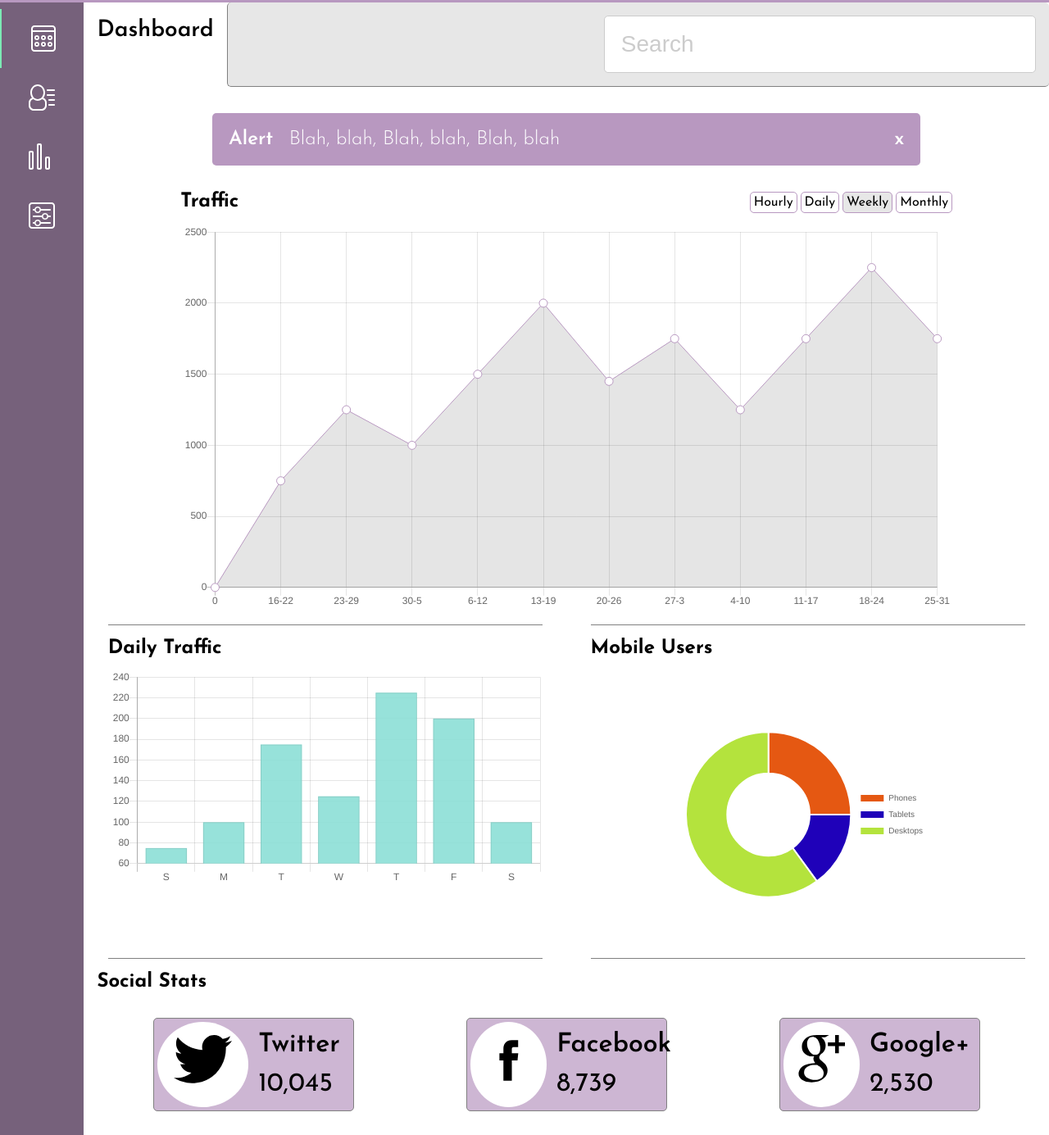
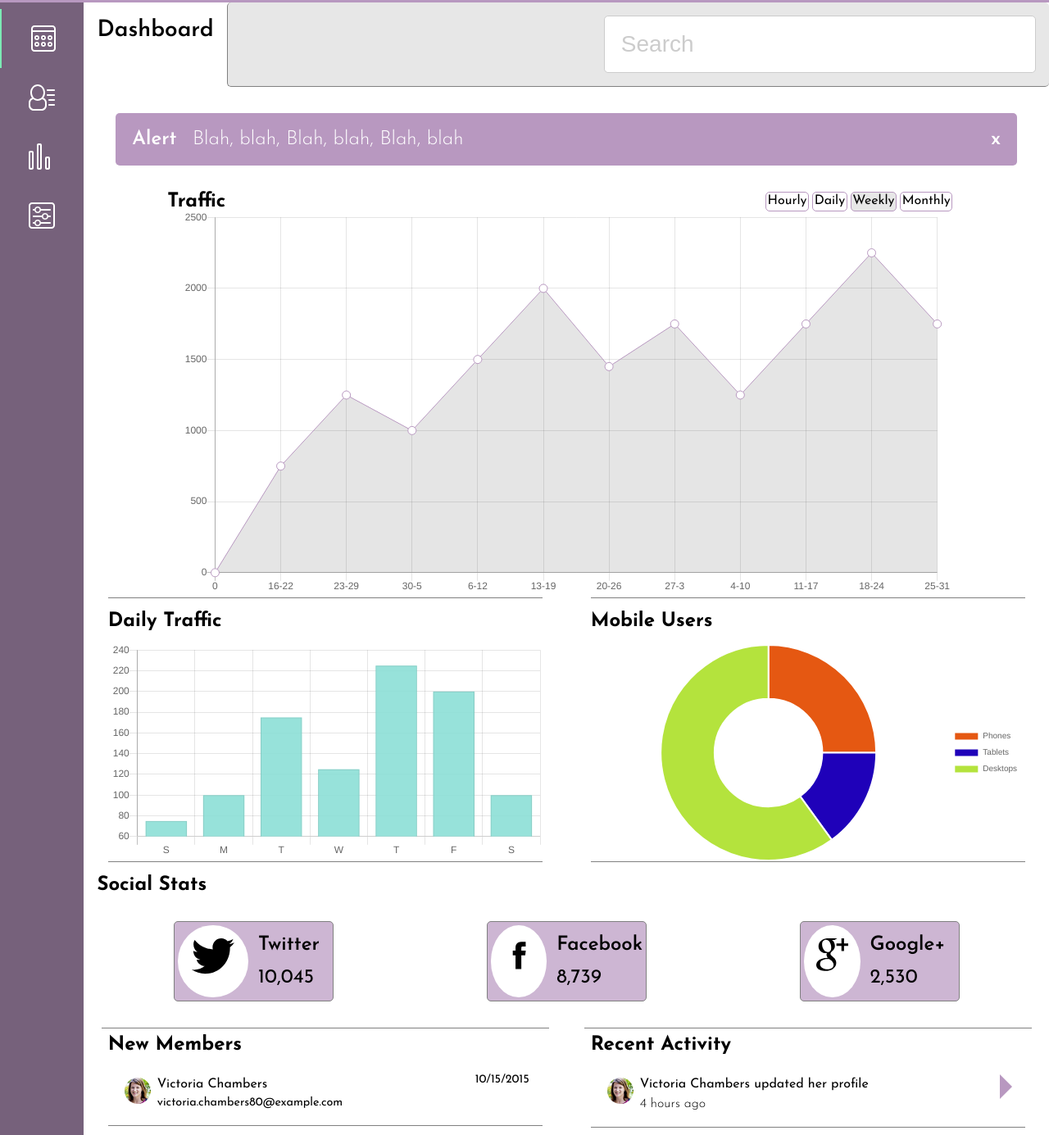
Before and after one commit to j-v-r/treehouseProject9, a plain HTML site: page index.html in a window 1280 px wide. Shown: the part 57-1442 px from the top of the page at 82% size. Drawn offline with nearby package versions, Linux system fonts and the light colour scheme.

Commit message:
Version 1.2
Made changes to the Scss to fix layout issues in mobile views. Changed
piechart from fixed height/width to responsive height/width.

```diff
--- a/index.html
+++ b/index.html
@@ -153,7 +153,7 @@
 				</div>
 				<div class='container'>
 					<h3>Mobile Users</h3>
-					<canvas height='350' id="myPieChart"></canvas>
+					<canvas id="myPieChart"></canvas>
 				</div>
 			</div>
 
--- a/scripts/app.js
+++ b/scripts/app.js
@@ -133,7 +133,7 @@ var pieChart = new Chart (ctx3, {
 				fontSize: 10
 			}
 		},
-		responsive: false,
+		responsive: true,
 		maintainAspectRatio: true
 	}
 
--- a/scss/_alert.scss
+++ b/scss/_alert.scss
@@ -5,12 +5,16 @@ div#alert {
 		display: flex;
 		flex-direction: row;
 		justify-content: space-between;
-		width: 70%;
+		width: 50%;
 		margin: 2rem auto;
 		padding: 1.25rem;
 		background-color: #B898C0;
 		color: white;
 		border-radius: 5px;
+
+		@media screen and (min-width: 768px) {
+			width: 90%;
+			}
 
 		p {
 			font-weight: 300;
--- a/scss/_base.scss
+++ b/scss/_base.scss
@@ -8,6 +8,7 @@ body {
 
 		display: flex;
 		flex-direction: row;
+		justify-content: space-between;
 		width: 100%;
 		min-height: 100%;
 
--- a/scss/_dashboardHead.scss
+++ b/scss/_dashboardHead.scss
@@ -2,8 +2,7 @@ div#dashboard-head {
 
 	display: flex;
 	flex-direction: row;
-	justify-content: space-between;
-
+	width: 100%;
 
 	div.container {
 
--- a/scss/_graphsAndSocialStats.scss
+++ b/scss/_graphsAndSocialStats.scss
@@ -1,14 +1,16 @@
 
 	div#web-traffic {
+		max-width: 80%;
+		margin: 0 auto;
+
 		div.container {
-			width: 80%;
-			margin: 15px auto;
+		width: 100%;
 
 				div#lineChartHead {
 					display: flex;
 					flex-direction: row;
 					justify-content: space-between;
-					margin: 2rem auto 1rem;
+					margin-left: -1rem;
 
 					h3 {
 						font-weight: 700;
@@ -17,14 +19,23 @@
 
 					ul {
 						display: flex;
-						flex-direction: row;
+						flex-direction: column;
+
+						@media screen and (min-width: 768px) {
+							flex-direction: row;
+						}
 
 						li {
 
-							margin-left: .25rem;
-							padding: .25rem;
+							margin-top: .25rem;
+							padding: .1rem;
 							border: 1px solid #B898C0;
 							border-radius: 5px;
+
+							@media screen and (min-width: 768px) {
+								margin-top: .0;
+								margin-left: .25rem;
+							}
 
 							&.current {
 								background-color: #E7E7E7;
@@ -36,21 +47,22 @@
 	}
 
 	div#barAndPieChart {
-
-		display: flex;
+		display:flex;
 		flex-direction: column;
+		max-width: 80%;
+		margin: 0 auto;
 
 		@media screen and (min-width: 768px) {
 			flex-direction: row;
-			justify-content: space-between;
+			margin: 0 auto;
+			max-width: none;
 		}
 
 		div.container {
-			width: 80%;
-			margin: 0 auto;
 
 			@media screen and (min-width: 768px) {
 				width: 45%;
+				margin: 0 auto;
 				border-top: 1px grey solid;
 				border-bottom: 1px grey solid;
 			}
@@ -93,7 +105,7 @@
 				border: 1px solid grey;
 				border-radius: 5px;
 				background-color: rgba(184, 152, 192, 0.7);
-				width: 235px;
+				width: 185px;
 				margin: 1rem auto;
 				padding: .25rem;
 
@@ -117,12 +129,12 @@
 
 					h4 {
 					 font-weight: 600;
-					 font-size: 2rem;
+					 font-size: 1.5rem;
 					 margin-bottom: 1rem;
 					}
 
 					p {
-						font-size: 2rem;
+						font-size: 1.5rem;
 					}
 				}
 			}
--- a/scss/_memberinfo.scss
+++ b/scss/_memberinfo.scss
@@ -21,7 +21,7 @@ div#dashboard-body {
 
 			h3 {
 				font-weight: 700;
-				margin-bottom: 1rem;
+				margin-bottom: .5rem;
 				font-size: 1.5rem;
 			}
 
@@ -46,7 +46,11 @@ div#dashboard-body {
 
 						div.newMemberItems {
 							display: flex;
-							flex-direction: row;
+							flex-direction: column;
+
+							@media screen and (min-width: 768px) {
+								flex-direction: row;
+							}
 
 							div.newMemberAvatar {
 								img {
@@ -64,11 +68,17 @@ div#dashboard-body {
 								h5 {
 									margin-bottom: .5rem;
 								}
+
+								p {
+									font-size: .9rem;
+								}
 							}
 						}
 
 						div.newMemberDate {
-							margin: .25rem;
+							p {
+									font-size: .9rem;
+								}
 						}
 					}
 				}
```
Also changed, not shown: css/application.css, 1 other file.
